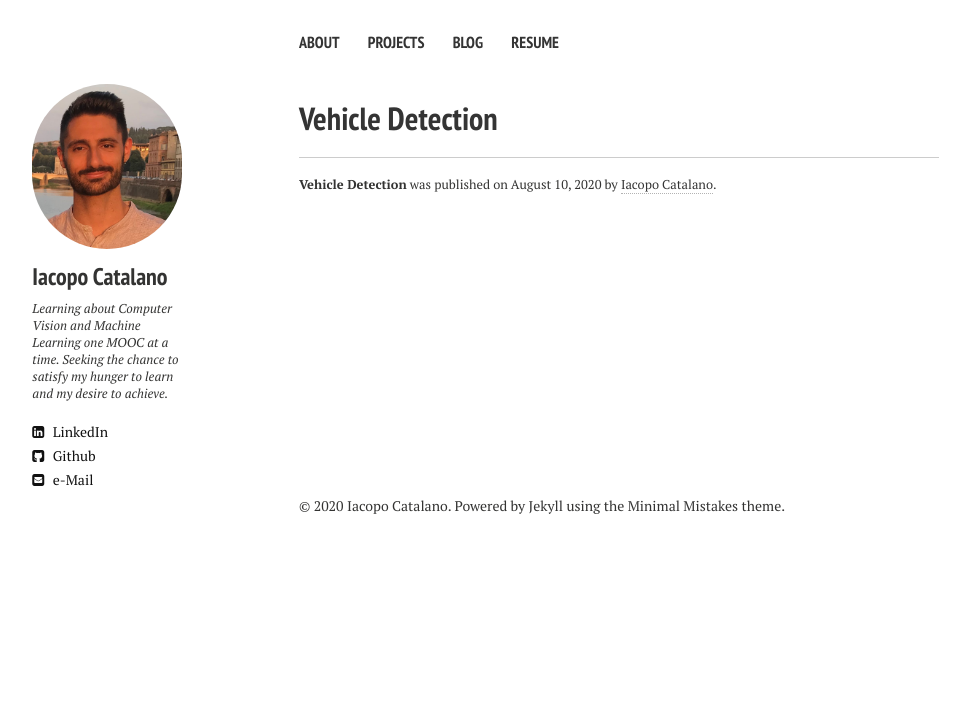
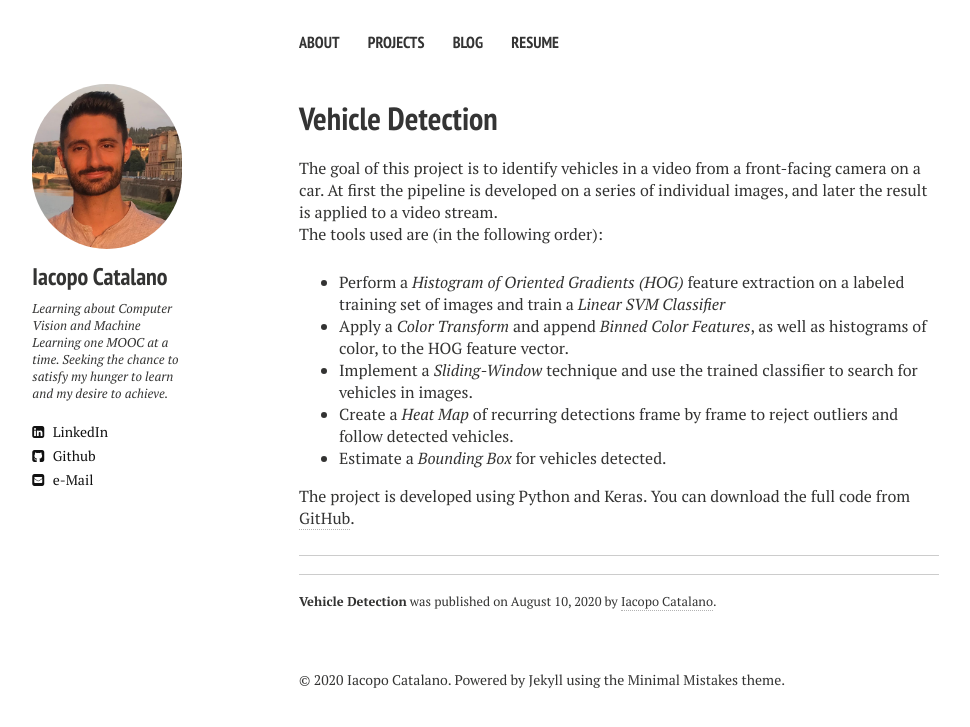
Before and after one commit to IacopomC/iacopomc.github.io, a Jekyll site: the page built from _projects/2020-08-10-vehicle-detection.md, in a window 1280 px wide. Shown: the top 727 px of the page, without its empty margins (21-991 px from the left). Built offline with Jekyll 4.4.1, drawn with Linux system fonts in a browser that asks for light colours; nearby versions of some CDN libraries.

Commit message:
Write intro project

```diff
--- a/_projects/2020-08-10-vehicle-detection.md
+++ b/_projects/2020-08-10-vehicle-detection.md
@@ -7,3 +7,17 @@ tags:
   - [Project, Self-Driving, Computer-Vision, Object Detection, Histogram-Oriented-Gradients, Support-Vector-Machine]
 date: 2020-08-10
 ---
+
+The goal of this project is to identify vehicles in a video from a front-facing camera on a car. At first the pipeline is developed on a series of individual images, and later the result is applied to a video stream.
+
+The tools used are (in the following order):
+
+* Perform a *Histogram of Oriented Gradients (HOG)* feature extraction on a labeled training set of images and train a *Linear SVM Classifier*
+* Apply a *Color Transform* and append *Binned Color Features*, as well as histograms of color, to the HOG feature vector.
+* Implement a *Sliding-Window* technique and use the trained classifier to search for vehicles in images.
+* Create a *Heat Map* of recurring detections frame by frame to reject outliers and follow detected vehicles.
+* Estimate a *Bounding Box* for vehicles detected.
+
+The project is developed using Python and Keras. You can download the full code from [GitHub](https://github.com/IacopomC/CarND-Vehicle-Detection).
+
+---
```
